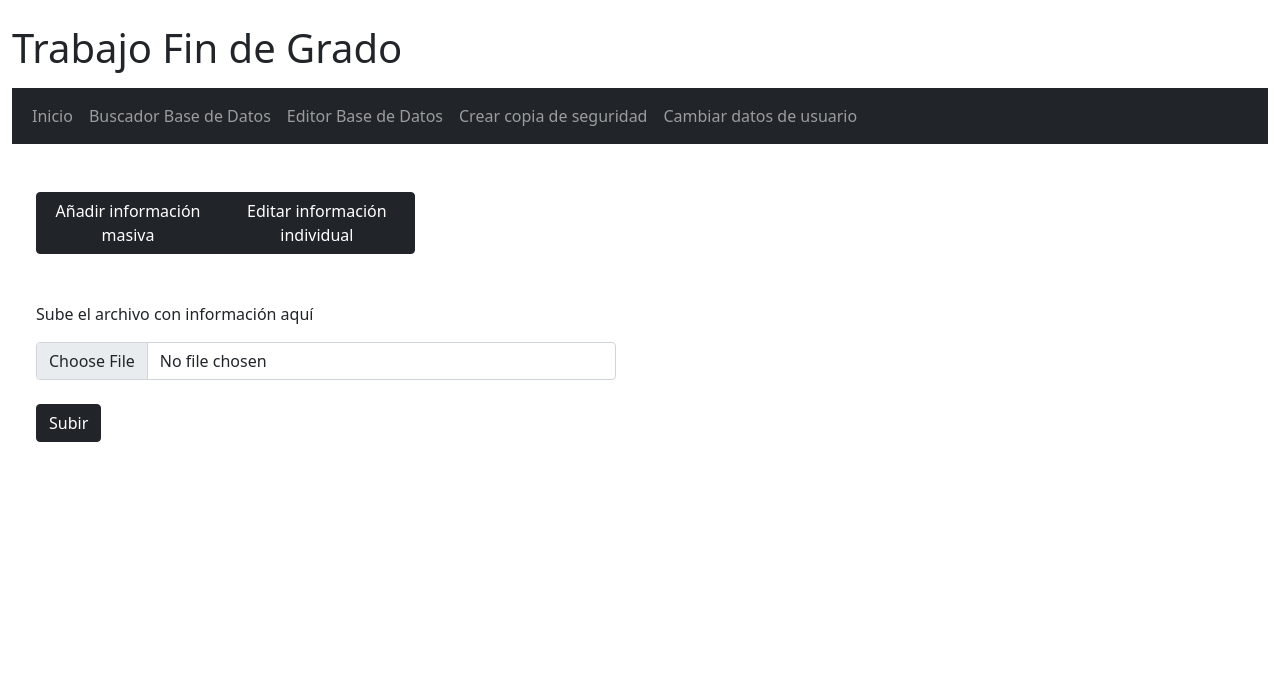
After one commit to currobeltran/TFG, a Django app: page /editormasivo in a window 1280 px wide. The commit adds this page. Shown: the top 682 px of the page. Run offline with Django 3.2, Linux system fonts and the light colour scheme; some libraries are stand-ins or nearby versions.

Commit message:
Añadiendo formulario informacion masiva

```diff
--- a/src/app/templates/editor.html
+++ b/src/app/templates/editor.html
@@ -4,12 +4,12 @@
 
     <div class="container-fluid row mt-5">
         <div class="btn-group col-4" role="group">
-            <a class="btn btn-dark" href="#" role="button">Añadir información masiva</a>
+            <a class="btn btn-dark" href="/editormasivo" role="button">Añadir información masiva</a>
             <a class="btn btn-dark" href="#" role="button">Editar información individual</a>
         </div>
     </div>
 
-    <div class="container-fluid mt-5">
+    <div class="container-fluid row mt-5">
         {% block formulario %}
 
         {% endblock %}
--- /dev/null
+++ b/src/app/templates/infomasiva.html
@@ -0,0 +1,14 @@
+{% extends 'editor.html' %}
+
+{% block formulario %}
+
+<form class="col-6">
+    <div class="form-group">
+        <label for="subirarchivo">Sube el archivo con información aquí</label>
+        <input type="file" class="form-control mt-3" id="subirarchivo">
+    </div>
+
+    <button type="submit" class="btn btn-dark mt-4">Subir</button>
+</form>
+
+{% endblock %}
--- a/src/app/urls.py
+++ b/src/app/urls.py
@@ -5,4 +5,5 @@ urlpatterns = [
     path('', views.inicio, name='inicio'),
     path('buscadorBBDD', views.buscadorBBDD, name='buscadorBBDD'),
     path('editorBBDD', views.editarBBDD, name='editorBBDD'),
+    path('editormasivo', views.infomasivaBBDD, name='editormasivo'),
 ]
--- a/src/app/views.py
+++ b/src/app/views.py
@@ -8,3 +8,6 @@ def buscadorBBDD(request):
 
 def editarBBDD(request):
     return render(request, 'editor.html', {'registrado':True})
+
+def infomasivaBBDD(request):
+    return render(request, 'infomasiva.html', {'registrado':True})
```
